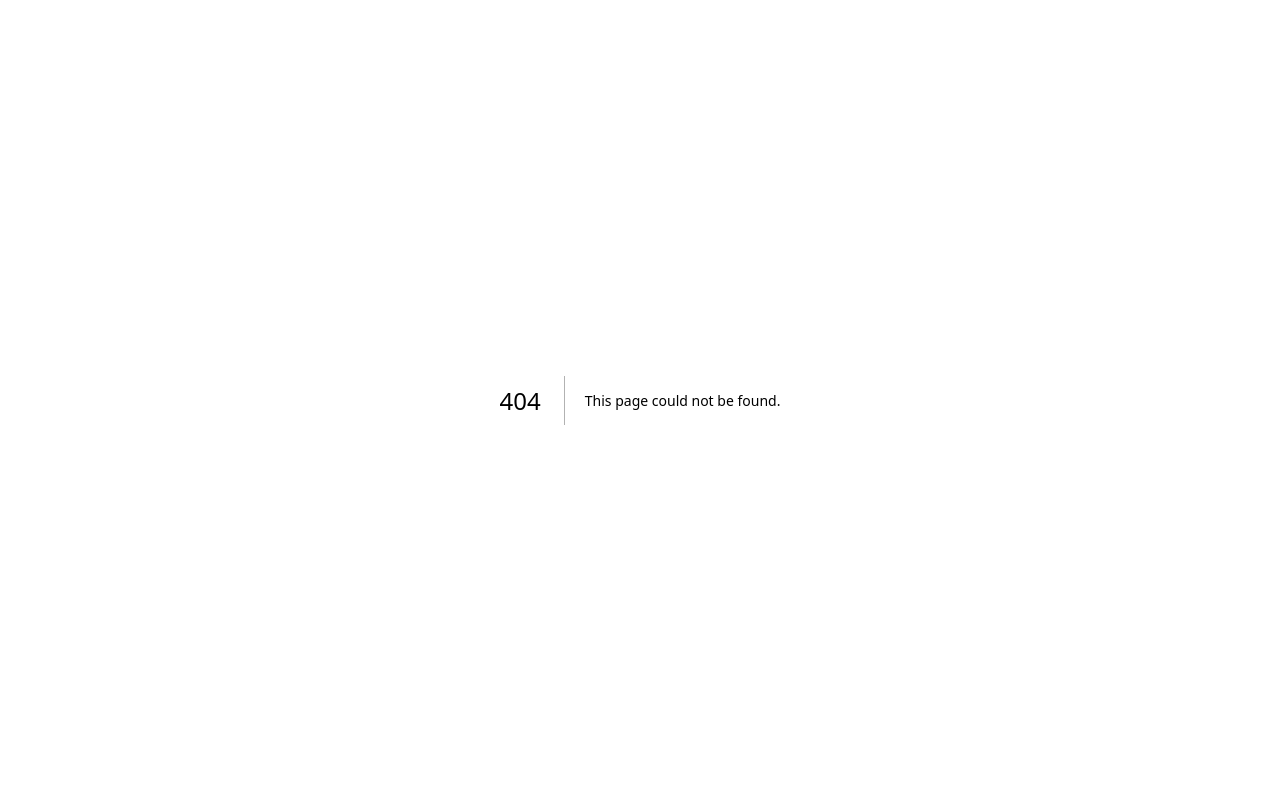
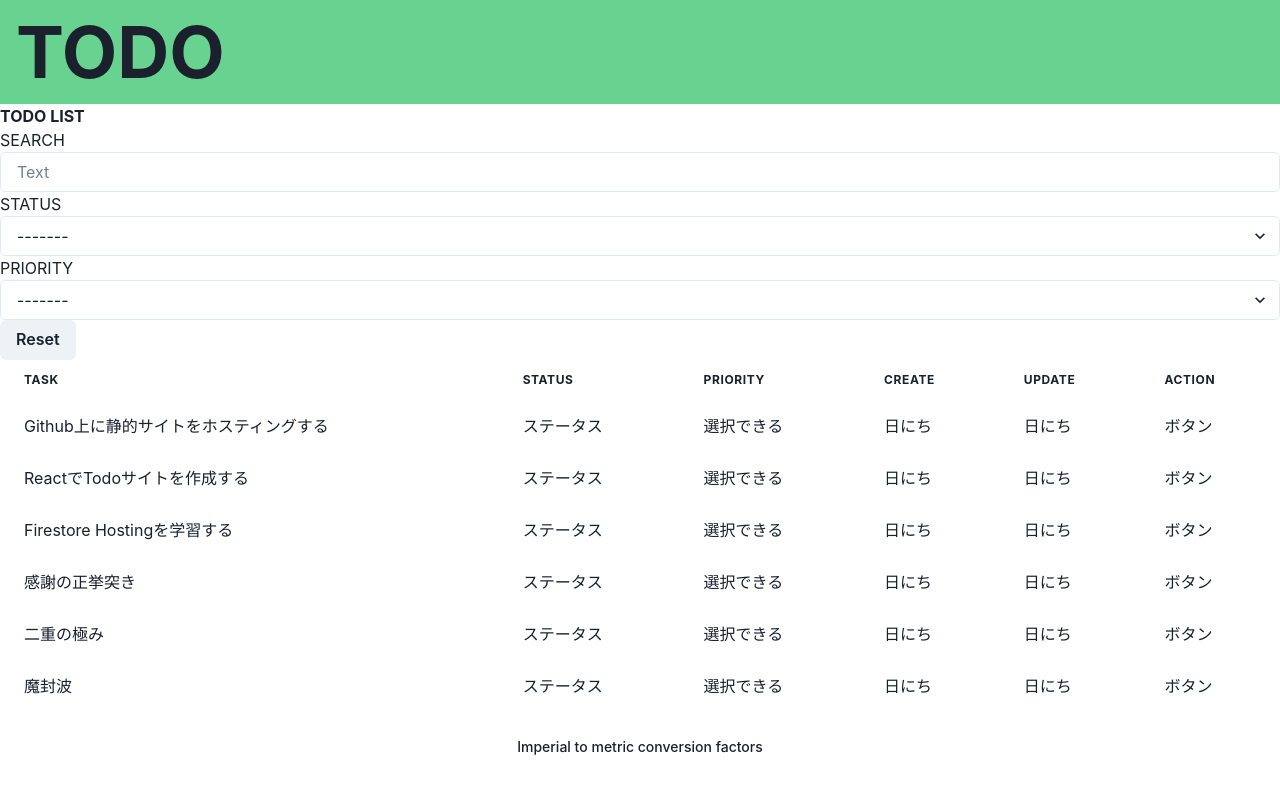
Before and after one commit to if-mentor/next_todo10, a Next.js app: page /top in a window 1280 px wide. Before the commit this address had no page. Shown: the top 794 px of the page. Built offline with nearby package versions, Linux system fonts and the light colour scheme.

Commit message:
first commit

```diff
--- a/pages/index.js
+++ b/pages/index.js
@@ -1,4 +1,5 @@
 import Head from 'next/head'
+import Top from './Top';
 
 const Home = () => {
   return (
@@ -12,6 +13,7 @@ const Home = () => {
       <div style={{ height: "100vh", display: "flex", justifyContent: "center", alignItems: "center" }}>
         <h1>Hello, Next.js !!</h1>
       </div>
+      {/* <Top /> */}
     </>
   );
 }
--- /dev/null
+++ b/pages/top.jsx
@@ -0,0 +1,120 @@
+import React from 'react'
+import { Heading, Container, Input, Select, Icon, Button, Box } from '@chakra-ui/react'
+// import { EditIcon} from '@chakra-ui/icons'
+import {
+  Table,
+  Thead,
+  Tbody,
+  Tfoot,
+  Tr,
+  Th,
+  Td,
+  TableCaption,
+  TableContainer,
+} from '@chakra-ui/react'
+
+function Top() {
+  return (
+    <div>
+      <Box bg='#68D391' w='100%' p={4} >
+      {/* <Container maxW='container.sm' bg='#68D391' > */}
+        {/* containerの幅を広げたい */}
+      <Heading as='h1' size='4xl' >TODO</Heading>
+      {/* </Container> */}
+      </Box>
+      <Heading as='h2' size='1xl' >TODO LIST</Heading>
+      <p>SEARCH</p>
+      <Input placeholder='Text' />
+      {/* inputで合っているのか自信ない */}
+      {/* searchIconを中に入れる方法がわからない */}
+      <p>STATUS</p>
+      <Select placeholder='-------'>
+        <option value='option1'>NOT STARTED</option>
+        <option value='option2'>DOING</option>
+        <option value='option3'>DONE</option>
+      </Select>
+      <p>PRIORITY</p>
+      <Select placeholder='-------'>
+        <option value='option1'>High</option>
+        <option value='option2'>Middle</option>
+        <option value='option3'>Low</option>
+      </Select>
+      <Button colorScheme='gray'>Reset</Button>
+      {/* 色の指定をするとボタンが消える */}
+      {/* <EditIcon /> */}
+      {/* 該当のアイコンがない　モジュールインストール必要？ */}
+
+      <TableContainer>
+  <Table variant='unstyled'>
+    <TableCaption>Imperial to metric conversion factors</TableCaption>
+    <Thead>
+      <Tr>
+        <Th>Task</Th>
+        <Th>Status</Th>
+        <Th>Priority</Th>
+        <Th>Create</Th>
+        <Th>Update</Th>
+        <Th>Action</Th>
+      </Tr>
+    </Thead>
+    <Tbody>
+      <Tr>
+        <Td>Github上に静的サイトをホスティングする</Td>
+        <Td>ステータス</Td>
+        <Td>選択できる</Td>
+        <Td>日にち</Td>
+        <Td>日にち</Td>
+        <Td>ボタン</Td>
+      </Tr>
+      <Tr>
+      <Td>ReactでTodoサイトを作成する</Td>
+        <Td>ステータス</Td>
+        <Td>選択できる</Td>
+        <Td>日にち</Td>
+        <Td>日にち</Td>
+        <Td>ボタン</Td>
+      </Tr>
+      <Tr>
+      <Td>Firestore Hostingを学習する</Td>
+        <Td>ステータス</Td>
+        <Td>選択できる</Td>
+        <Td>日にち</Td>
+        <Td>日にち</Td>
+        <Td>ボタン</Td>
+      </Tr>
+      <Tr>
+      <Td>感謝の正挙突き</Td>
+        <Td>ステータス</Td>
+        <Td>選択できる</Td>
+        <Td>日にち</Td>
+        <Td>日にち</Td>
+        <Td>ボタン</Td>
+      </Tr>
+      <Tr>
+      <Td>二重の極み</Td>
+        <Td>ステータス</Td>
+        <Td>選択できる</Td>
+        <Td>日にち</Td>
+        <Td>日にち</Td>
+        <Td>ボタン</Td>
+      </Tr>
+      <Tr>
+      <Td>魔封波
+      </Td>
+        <Td>ステータス</Td>
+        <Td>選択できる</Td>
+        <Td>日にち</Td>
+        <Td>日にち</Td>
+        <Td>ボタン</Td>
+      </Tr>
+    </Tbody>
+    <Tfoot>
+
+    </Tfoot>
+  </Table>
+</TableContainer>
+    </div>
+  )
+}
+
+export default Top
```
